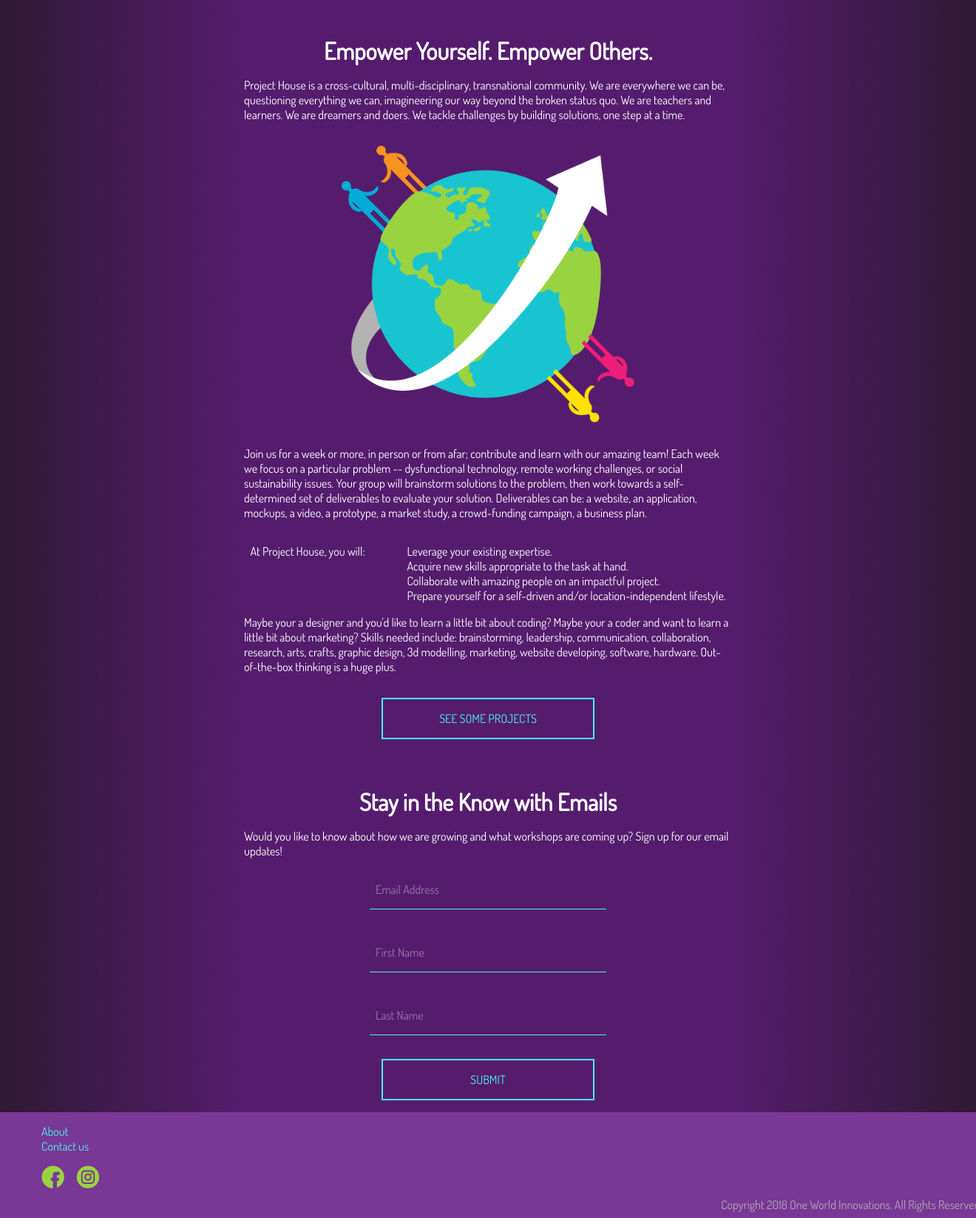
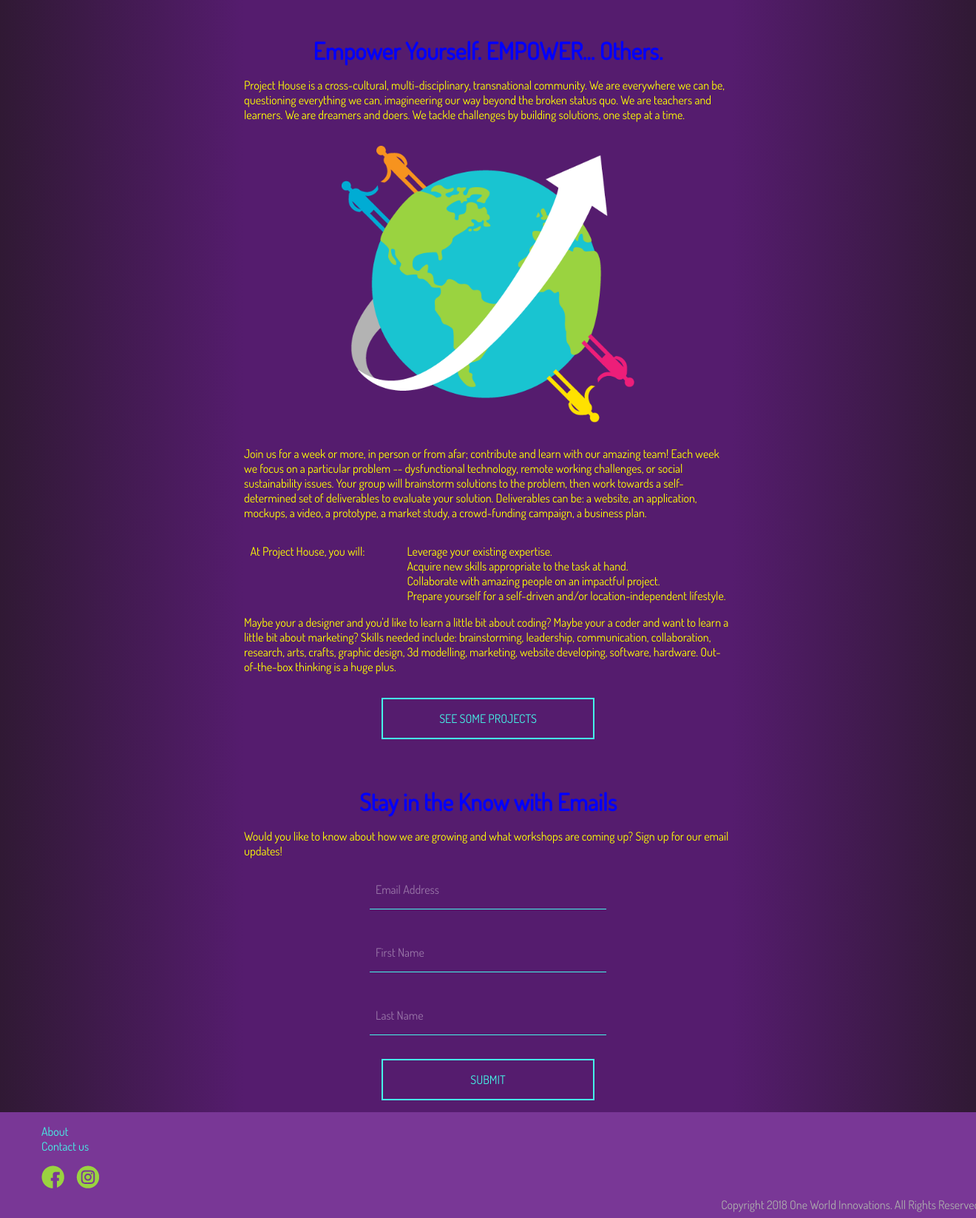
Before and after one commit to nikiles/projecthouse, a PHP site: page / in a window 1320 px wide; the page is wider, and only the part inside the window is pictured. Shown: the part 64-1710 px from the top of that part at 74% size. Run offline with PHP 8.4, Linux system fonts and the light colour scheme.

Commit message:
modified color for testing

```diff
--- a/foober/Index.php
+++ b/foober/Index.php
@@ -14,7 +14,7 @@
 <?php include("inc/responsiveheader.php") ?>
 	<main>
 	<div class="shortSummary">
-		  <h1>Empower Yourself. Empower Others. </h1>
+		  <h1>Empower Yourself. EMPOWER... Others. </h1>
 		  <p>Project House is a cross-cultural, multi-disciplinary, transnational community. We are everywhere we can be, questioning everything we can, imagineering our way beyond the broken status quo. We are teachers and learners. We are dreamers and doers. We tackle challenges by building solutions, one step at a time.</p>
                   <img src="img/WorldEmpower.png">
 		  <p>Join us for a week or more, in person or from afar; contribute and learn with our amazing team! Each week we focus on a particular problem -- dysfunctional technology, remote working challenges, or social sustainability issues. Your group will brainstorm solutions to the problem, then work towards a self-determined set of deliverables to evaluate your solution. Deliverables can be: a website, an application, mockups, a video, a prototype, a market study, a crowd-funding campaign, a business plan.</p>
--- a/foober/css/Index.css
+++ b/foober/css/Index.css
@@ -14,6 +14,7 @@ h1 {
 	font-size: 3em;
 	font-weight: bold;
 	text-align: center;
+	color: blue;
 }
 
 h2 {
@@ -40,7 +41,7 @@ body{
 
 main {
 	margin: 0;
-	color: #FFF;
+	color: #FF0;
 }
 
 hr {
@@ -58,6 +59,7 @@ hr {
 .shortSummary h1{
 	margin-bottom: 0em;
 	font-size:2em;
+	color:blue;
 }
 
 main img{
```
